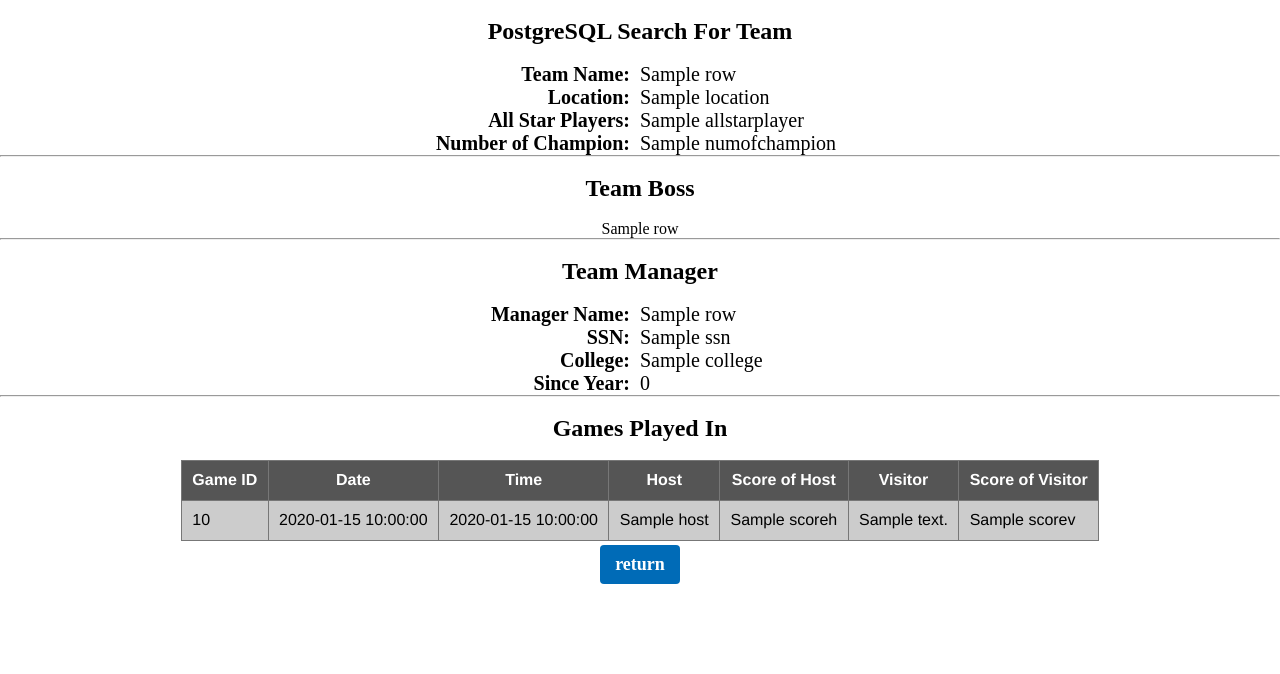
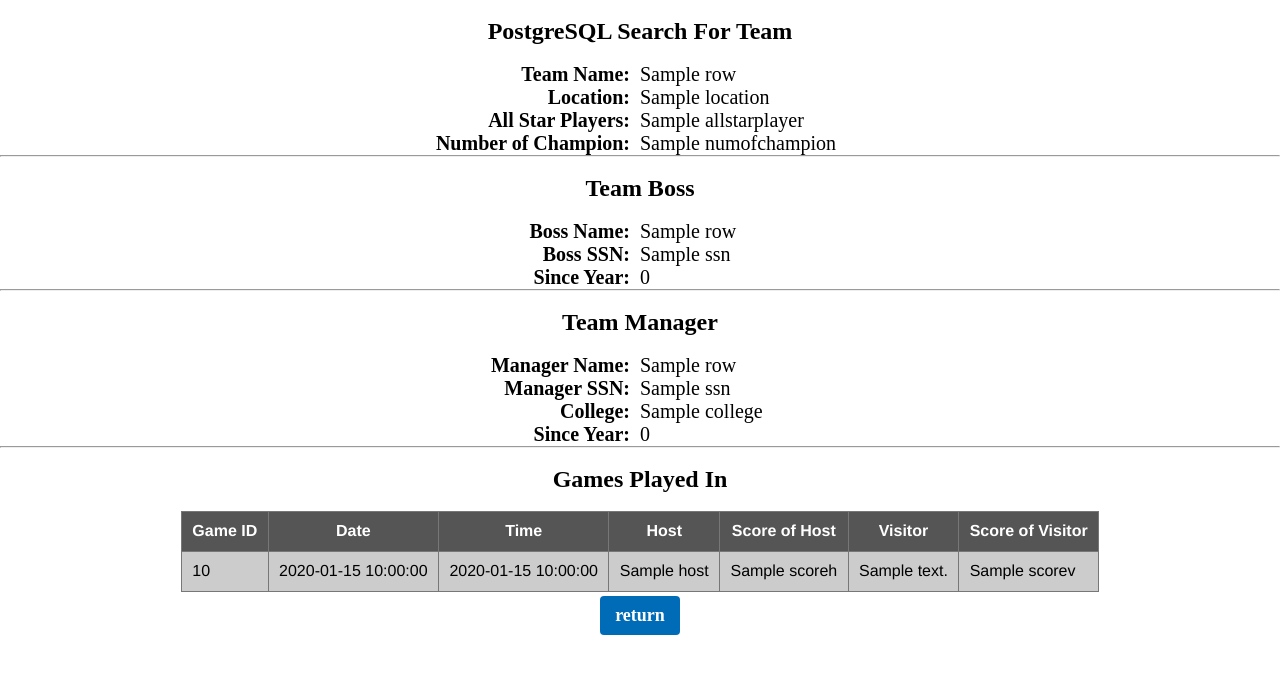
Before and after one commit to OliviaWYQ/NBA-DATA, a Flask app: template templates/psqlsearch_team.html in a window 1280 px wide. Shown: the top 674 px of the page. Run offline with Flask 2, Linux system fonts and the light colour scheme; the template is opened without the code that fills it: most values are stand-ins (such as "Sample title", 1, 10 or a date in 2020); parts of the project's set-up code (start-up, migrations or seed data) failed here and were passed over; some libraries are stand-ins or nearby versions.

Commit message:
add boss

```diff
--- a/main.py
+++ b/main.py
@@ -204,8 +204,8 @@
 
     print ("Select manager successfully")
 
-    cursor_boss = conn.execute('''SELECT * FROM teams inner join
-                                    (SELECT * FROM boss inner join own_by
+    cursor_boss = conn.execute('''SELECT new.name, ssn, since FROM teams inner join
+                                    (SELECT boss.name, boss.ssn, own_by.tid, own_by.since FROM boss inner join own_by
                                     ON boss.ssn = own_by.ssn) new
                                     ON teams.tid = new.tid
                                     WHERE teams.name = '{}';'''.format(tname))
--- a/templates/psqlsearch_team.html
+++ b/templates/psqlsearch_team.html
@@ -27,15 +27,28 @@
           <dd>{{row["numofchampion"]}}</dd>
         </dl>
        {% endfor %}
-       <hr>
+
+    <hr>
+
        <br>
        <h2>Team Boss</h2>
        <br>
         {% for row in rows_boss %}
-        {{row}}
+        <!-- {{row}} -->
+        <dl>
+          <dt>Boss Name:&nbsp&nbsp</dt>
+          <dd>{{row["name"]}}</dd>
 
+          <dt>Boss SSN:&nbsp&nbsp</dt>
+          <dd>{{row["ssn"]}}</dd>
+
+          <dt>Since Year:&nbsp&nbsp</dt>
+          <dd>{{row["since"]|int}}</dd>
+        </dl>
         {% endfor %}
-       <hr>
+
+    <hr>
+
        <br>
        <h2>Team Manager</h2>
        <br>
@@ -45,7 +58,7 @@
           <dt>Manager Name:&nbsp&nbsp</dt>
           <dd>{{row["mname"]}}</dd>
 
-          <dt>SSN:&nbsp&nbsp</dt>
+          <dt>Manager SSN:&nbsp&nbsp</dt>
           <dd>{{row["ssn"]}}</dd>
 
           <dt>College:&nbsp&nbsp</dt>
@@ -55,7 +68,9 @@
           <dd>{{row["since"]|int}}</dd>
         </dl>
         {% endfor %}
-       <hr>
+
+    <hr>
+
        <br>
        <h2>Games Played In</h2>
        <br>
```
Also changed, not shown: 2 other files.
